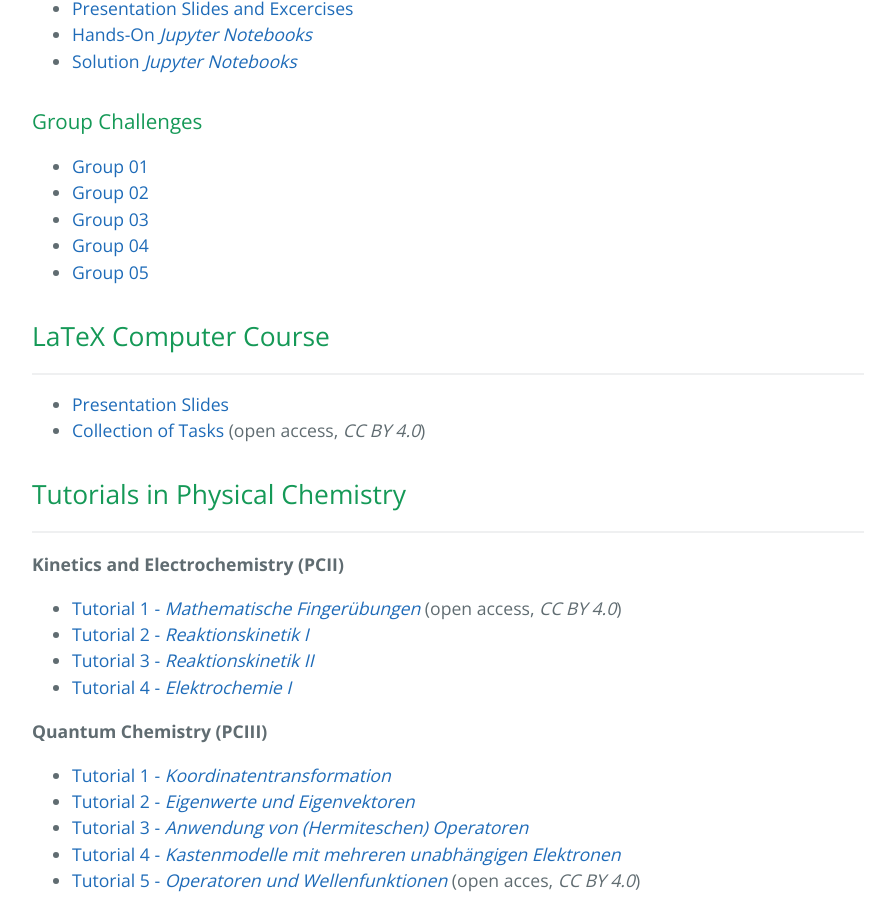
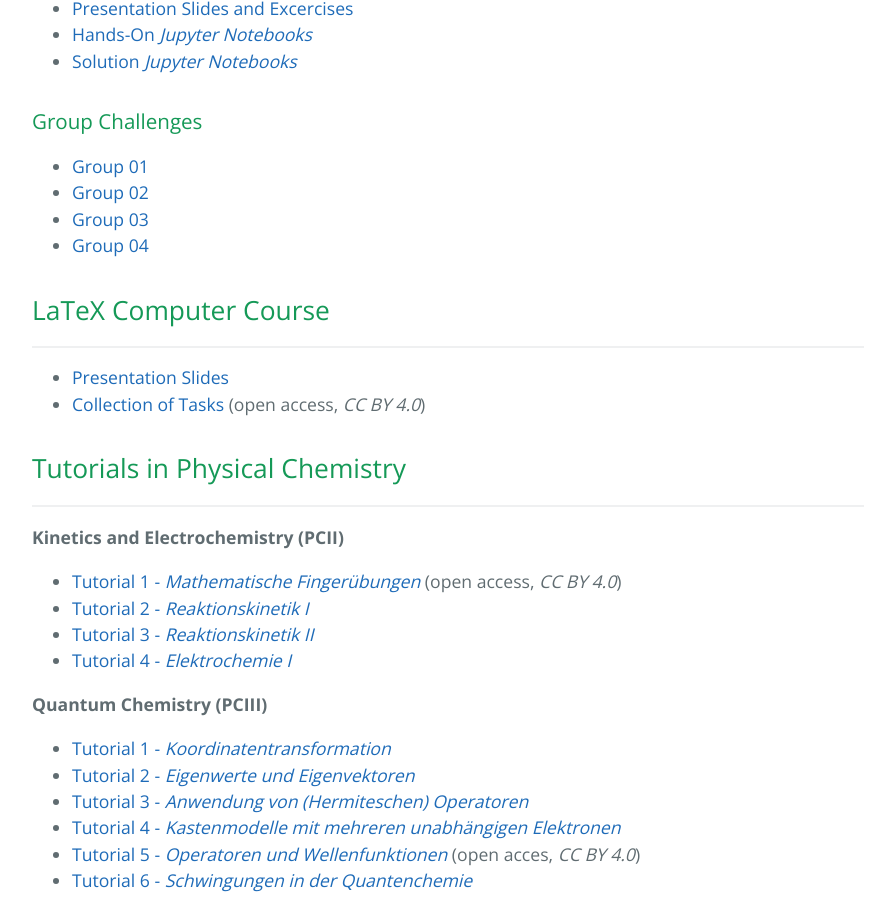
Before and after one commit to carolin-m/carolin-m.github.io, a Jekyll site: the page built from teaching.md, in a window 1280 px wide and 900 px high, scrolled down 551 px. Shown: the whole window, without its empty margins (192-1087 px from the left). Built offline with Jekyll 4.4.1, drawn with Linux system fonts in a browser that asks for light colours.

Commit message:
Update teaching.md

```diff
--- a/teaching.md
+++ b/teaching.md
@@ -21,7 +21,6 @@
 - [Group 02]( )
 - [Group 03]( )
 - [Group 04]( )
-- [Group 05]( )
 
 ## LaTeX Computer Course <br>
 _____
```
